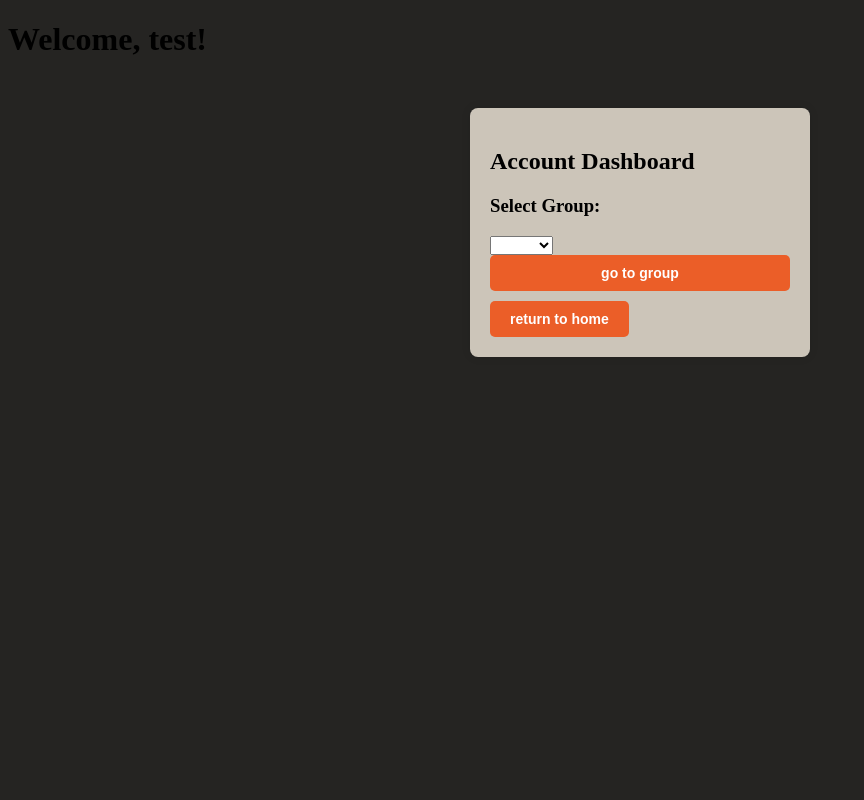
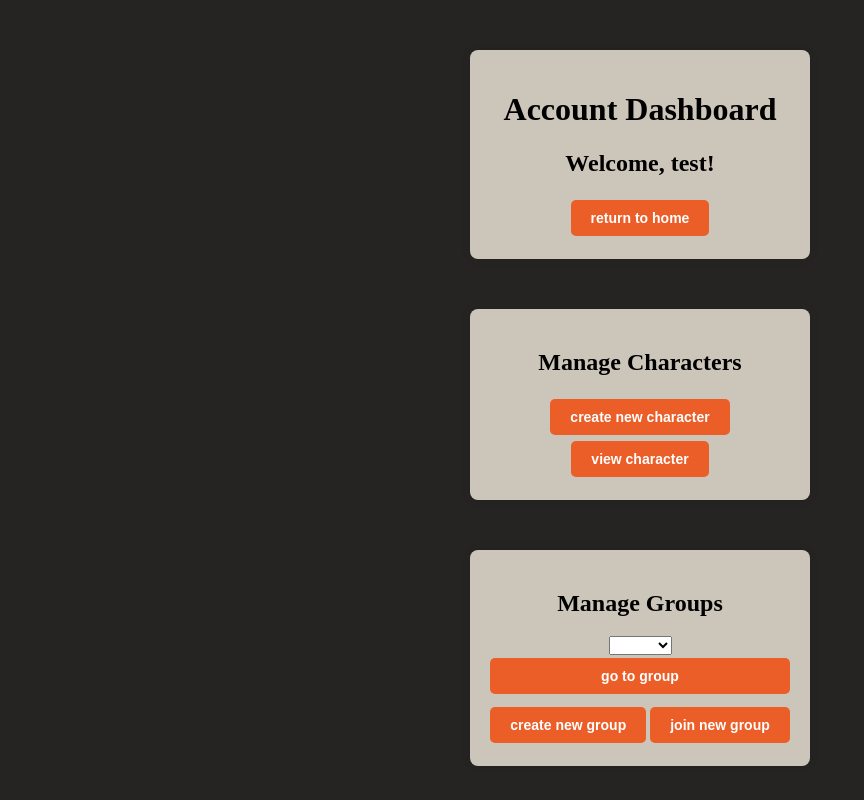
Before and after one commit to ttrpg-web-app/website, a Flask app: page /dashboard in a window 1280 px wide. Shown: the whole page, without its empty margins (0-864 px from the left). Run offline with Flask 3, Linux system fonts and the light colour scheme; a user stored in the database is signed in.

Commit message:
selected group gets added to session AND can be viewed

```diff
--- a/app.py
+++ b/app.py
@@ -3,7 +3,7 @@
 from flask_sqlalchemy import SQLAlchemy
 from flask_login import LoginManager, UserMixin, login_required, current_user, login_user, logout_user, current_user
 import sqlite3
-import os
+import os, re
 
 app = Flask(__name__)
 
@@ -27,7 +27,6 @@
     password = db.Column(db.String(80), nullable=False)
     groups = db.relationship('Group', backref='account', lazy=True)
     characters = db.relationship('Character', backref='account', lazy=True)
-
 
 class Group(db.Model):
     id = db.Column(db.Integer, primary_key=True)
@@ -53,8 +52,8 @@
     bio = db.Column(db.String(500), nullable=True)
     image = db.Column(db.String(80), nullable=True) #file for saved img path probably
     # inventory = array or something?
-    uniqueFields = db.relationship("UniqueField", backref='character', lazy=True)
-    stats = db.relationship("Stats", backref='character', lazy=True)
+    # uniqueFields = db.relationship("UniqueField", backref='character', lazy=True)
+    # stats = db.relationship("Stats", backref='character', lazy=True)
     # account_id = db.Column(db.Integer, db.ForeignKey('account.id'), nullable=False)
     # account = db.relationship('Account', backref=db.backref('characters', lazy=True))
 
@@ -138,8 +137,15 @@
 def dashboard():
     # needs code probably
     if request.method == 'POST':
-        session['group'] = request.form['groups'] # for some reason it just returns None
-        print(session['group'])
+        # store groupID from POST request form into group
+        if 'group' not in session:
+             session['group'] = []
+        formString = request.form['groups']
+        idNumStr = re.search(r'\d+', formString)
+        idNumStr2 = idNumStr.group()
+        idNum = int(idNumStr2)
+        session['group'] = idNum
+        # storing groupID in session ends here
         return redirect(url_for('viewgroup')) # GROUP PAGE DOES NOT EXIT YET
     else:
         groups = Group.query.filter_by(accountID=current_user.id)
@@ -149,7 +155,8 @@
 @login_required
 def viewgroup():
     # code...
-    selectedGroup = session['selectedGroup']
+    selectedGroupID = session['group']
+    selectedGroup = Group.query.filter_by(id=selectedGroupID)
     return render_template('viewgroup.html', selectedGroup=selectedGroup)
 
 @app.route('/addgroup', methods=['GET', 'POST'])
@@ -191,11 +198,20 @@
 			return render_template('addcharacter.html')
 	return render_template('addcharacter.html')
 
-@app.route('/joingroup',methods = ['POST', 'GET'] )
+
+@app.route('/joingroup', methods=[ 'GET', 'POST'])
 @login_required
 def joingroup():
-
-    return render_template('joingroup.html')
+     if request.method == 'POST':
+          nameOfGroup = request.form['name']
+          groupQuery = Group.query.filter_by(groupName=nameOfGroup).first()
+          groupID = groupQuery.id #
+          accountID = current_user.id
+          new_player = Player(groupID = groupID, characterID = accountID)
+          db.session.add(new_player) #add new group to db
+          db.session.commit()
+          return redirect(url_for('dashboard'))
+     return render_template('joingroup.html')
 
 if __name__ == '__main__':
     app.run(debug=True)
--- a/templates/dashboard.html
+++ b/templates/dashboard.html
@@ -16,6 +16,10 @@
                 box-shadow: 0 0 10px rgba(0, 0, 0, 0.1);
             }
 
+            .center-container {
+                text-align: center; /* Center aligns the button horizontally */
+            }
+
             .button {
                 background-color: #EB5E28;
                 color: #fff;
@@ -26,6 +30,8 @@
                 cursor: pointer;
                 font-size: 14px;
                 transition: background-color 0.3s, color 0.3s;
+                margin: 3px 0;
+
             }
 
             .button:hover { /* changes to this background color and text color on hover */
@@ -59,21 +65,41 @@
                 margin: 20px auto 0;
                 text-align: center;
             }
+
         </style>
     </head>
     <body>
         <!-- oops this broke the page if user was not logged in
             probably because {{ name }} couldn't be retrieved
             and it would still attempt it even if it wouldn't load to show this -->
-        {% if current_user.is_authenticated %}
-        <h1 class="title">
-            Welcome, {{ name }}!
-        </h1>
-        {% endif %}
 
         <div class="options-box">
-        <h2>Account Dashboard</h2>
-        <h3>Select Group:</h3>
+            <div class="center-container">
+                <h1>Account Dashboard</h1>
+                {% if current_user.is_authenticated %}
+                <h2 class="title">
+                    Welcome, {{ name }}!
+                </h2>
+                {% endif %}
+
+                <a href="/"><button class="button">return to home</button></a>
+            </div>
+        </div>
+
+        <div class="options-box">
+            <div class="center-container">
+                <h2>Manage Characters</h2>
+                <div class="center-container">
+                    <a href="/addcharacter"><button class="button">create new character</button></a>
+                    <br>
+                    <a href="/characters"><button class="button">view character</button></a>
+                </div>
+            </div>
+        </div>
+
+        <div class="options-box">
+            <div class="center-container">
+            <h2>Manage Groups</h2>
 
         <form method="POST" action="/dashboard">
             <select name=groups method="GET" action="/dashboard">
@@ -84,8 +110,9 @@
             <input type="submit" class="button" value ="go to group">
 
         </form>
-        <a href="/"><button class="button">return to home</button></a>
-
+        <a href="/addgroup"><button class="button">create new group</button></a>
+        <a href="/joingroup"><button class="button">join new group</button></a>
+            </div>
         </div>
     </body>
 </html>
```
Also changed, not shown: templates/viewgroup.html (+6 -4 lines), instance/database.db, uploads/technology(1).png (added).
